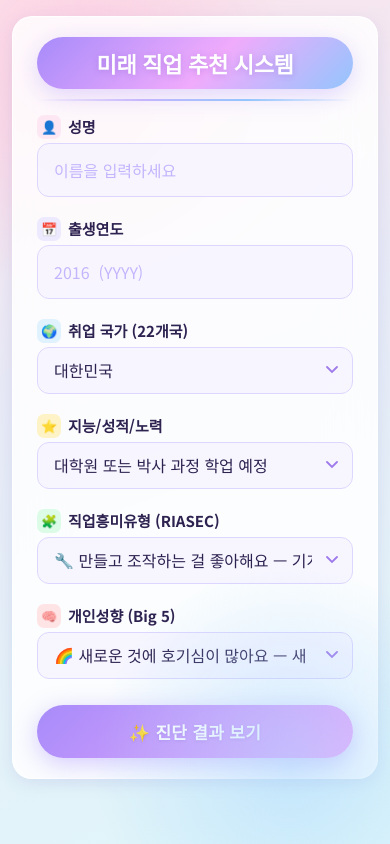
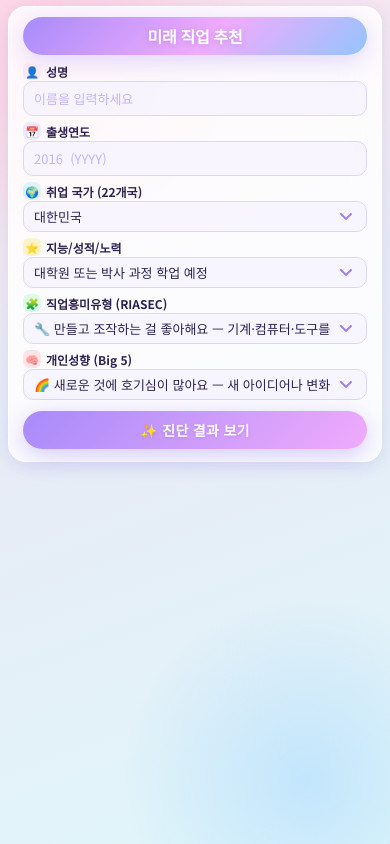
Before and after one commit to DongSoo-520503/2-future-job, a website: page index.html in a window 390 px wide. Drawn offline with Linux system fonts and the light colour scheme.

Commit message:
Add files via upload

```diff
--- a/index.html
+++ b/index.html
@@ -15,7 +15,7 @@
             display: flex;
             justify-content: center;
             align-items: flex-start;
-            padding: 24px 16px;
+            padding: 6px 10px;
             position: relative;
             overflow-x: hidden;
         }
@@ -24,7 +24,7 @@
             content: '';
             position: fixed;
             top: -120px; left: -120px;
-            width: 420px; height: 420px;
+            width: 386px; height: 386px;
             background: radial-gradient(circle, rgba(255,183,213,0.55) 0%, transparent 70%);
             pointer-events: none;
         }
@@ -32,7 +32,7 @@
             content: '';
             position: fixed;
             bottom: -120px; right: -100px;
-            width: 400px; height: 400px;
+            width: 368px; height: 368px;
             background: radial-gradient(circle, rgba(165,214,255,0.5) 0%, transparent 70%);
             pointer-events: none;
         }
@@ -43,7 +43,7 @@
             -webkit-backdrop-filter: blur(24px);
             border: 1px solid rgba(255,255,255,0.95);
             border-radius: 28px;
-            padding: 22px 44px 22px;
+            padding: 10px 16px 12px;
             width: 100%;
             max-width: 650px;
             box-shadow:
@@ -62,13 +62,13 @@
         .title-box {
             background: linear-gradient(135deg, #a78bfa 0%, #f0abfc 55%, #93c5fd 100%);
             border-radius: 50px;
-            padding: 11px 36px;
+            padding: 7px 20px;
             text-align: center;
-            margin-bottom: 10px;
+            margin-bottom: 7px;
             box-shadow: 0 6px 24px rgba(167,139,250,0.35);
         }
         .title-box h1 {
-            font-size: 24px;
+            font-size: 16px;
             font-weight: 900;
             color: #fff;
             letter-spacing: -0.3px;
@@ -76,37 +76,31 @@
         }
 
         .divider {
-            height: 1.5px;
-            background: linear-gradient(90deg, transparent, #c4b5fd, #93c5fd, transparent);
-            margin-bottom: 14px;
-            border-radius: 2px;
+            display: none;
         }
 
         /* ── 폼 그룹 ── */
         .form-group {
-            margin-bottom: 11px;
-        }
-
-        label {
+            margin-bottom: 6px;
             display: block;
-            margin-bottom: 4px;
+            margin-bottom: 1px;
         }
         .label-main {
-            font-size: 14.5px;
+            font-size: 12px;
             font-weight: 700;
             color: #2d2250;
             display: flex;
             align-items: center;
-            gap: 7px;
-            margin-bottom: 4px;
+            gap: 5px;
+            margin-bottom: 1px;
         }
         .label-main .icon {
             display: inline-flex;
             align-items: center;
             justify-content: center;
-            width: 24px; height: 24px;
-            border-radius: 7px;
-            font-size: 13px;
+            width: 18px; height: 18px;
+            border-radius: 6px;
+            font-size: 11px;
             flex-shrink: 0;
         }
         .label-hint {
@@ -132,13 +126,13 @@
         input[type="date"],
         select {
             width: 100%;
-            padding: 9px 17px;
+            padding: 7px 11px;
             background: rgba(245,243,255,0.7);
             border: 1.5px solid #ddd6fe;
-            border-radius: 12px;
+            border-radius: 10px;
             color: #2d2250;
             font-family: 'Noto Sans KR', sans-serif;
-            font-size: 14px;
+            font-size: 13px;
             transition: border-color 0.2s, background 0.2s, box-shadow 0.2s;
             outline: none;
             -webkit-appearance: none;
@@ -164,15 +158,15 @@
         /* ── 버튼 ── */
         .submit-btn {
             width: 100%;
-            padding: 12px;
-            margin-top: 6px;
+            padding: 9px;
+            margin-top: 5px;
             background: linear-gradient(135deg, #a78bfa 0%, #f0abfc 50%, #93c5fd 100%);
             background-size: 200% 200%;
             border: none;
             border-radius: 50px;
             color: #fff;
             font-family: 'Noto Sans KR', sans-serif;
-            font-size: 16px;
+            font-size: 14px;
             font-weight: 700;
             letter-spacing: 0.3px;
             cursor: pointer;
@@ -197,54 +191,51 @@
         /* ── 모바일 대응 media query ── */
         @media (max-width: 600px) {
             body {
-                padding: 16px 12px;
+                padding: 6px 8px;
             }
 
             .card {
-                padding: 20px 24px;
-                border-radius: 20px;
+                padding: 10px 14px 12px;
+                border-radius: 18px;
                 max-width: 100%;
                 box-shadow: 0 4px 16px rgba(120,120,200,0.15);
             }
 
             .title-box {
-                padding: 10px 24px;
+                padding: 7px 14px;
             }
             .title-box h1 {
-                font-size: 22px;
+                font-size: 16px;
             }
 
             input[type="text"],
             input[type="date"],
             select {
-                font-size: 16px;
-                padding: 14px 16px;
+                font-size: 13px;
+                padding: 7px 10px;
             }
 
             .form-group {
-                margin-bottom: 20px;
+                margin-bottom: 6px;
             }
 
             .label-main {
-                font-size: 15px;
-            }
-            .label-hint {
-                font-size: 13px;
+                font-size: 12px;
             }
 
             .submit-btn {
-                padding: 14px;
-                font-size: 17px;
+                padding: 9px;
+                font-size: 14px;
             }
 
             select {
-                padding-right: 40px;
+                padding-right: 36px;
             }
         }
 
         @media (max-width: 380px) {
             .card {
-                padding: 16px 20px;
+                padding: 8px 12px 10px;
             }
         }
     </style>
@@ -254,7 +245,7 @@
 
         <!-- 제목 박스 -->
         <div class="title-box">
-            <h1>미래 직업 추천 시스템</h1>
+            <h1>미래 직업 추천</h1>
         </div>
 
         <div class="divider"></div>
```
